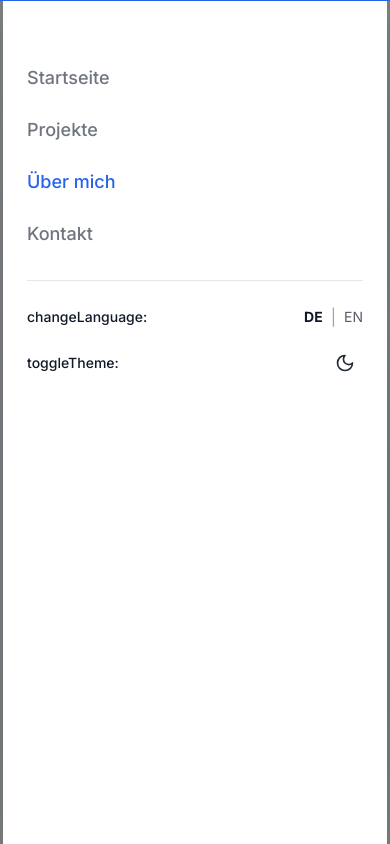
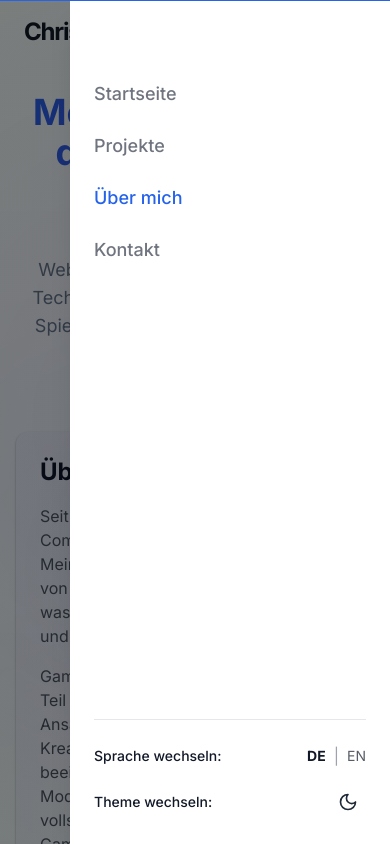
Before and after one commit to ChristianMLux/cml25, a Next.js app: page /de/about in a window 390 px wide. Both pictures are taken after a click on the button "Menü öffnen". Shown: the top 844 px of the page. Built offline with nearby package versions, Linux system fonts and the light colour scheme.

Commit message:
fix: - change text to match min. contrast value on about page. - change mobile nav behaviour to fix some issues - handle translation errors - add cv to download and fix project button

```diff
--- a/src/app/[locale]/about/page.tsx
+++ b/src/app/[locale]/about/page.tsx
@@ -127,19 +127,19 @@ export default function AboutPage({ params }: PageParams) {
           <h2 className="text-2xl font-bold mb-4 text-foreground">
             {t("aboutSection.title", "About Me")}
           </h2>
-          <p className="mb-4 text-muted-foreground">
+          <p className="mb-4 text-gray-600 dark:text-gray-800">
             {t(
               "aboutSection.paragraph1",
               "I have been fascinated by computers and technology since I was young. My journey started with customising forum signatures and templates, which sparked my interest in web development and design."
             )}
           </p>
-          <p className="mb-4 text-muted-foreground">
+          <p className="mb-4 text-gray-600 dark:text-gray-800">
             {t(
               "aboutSection.paragraph2",
               "Gaming has always been a significant part of my life and has influenced my approach to problem-solving and creativity in technology. From building simple mods to developing full applications, I've brought that gaming mindset of persistence and innovation."
             )}
           </p>
-          <p className="text-muted-foreground">
+          <p className="text-gray-600 dark:text-gray-800">
             {t(
               "aboutSection.paragraph3",
               "Today, I combine my technical skills with creative thinking to build solutions that are not only functional but engaging and intuitive. This portfolio represents the culmination of my experiences and showcases the projects I'm most proud of."
@@ -174,7 +174,7 @@ export default function AboutPage({ params }: PageParams) {
               {skills.map((skill) => (
                 <span
                   key={skill}
-                  className="px-3 py-1 bg-muted text-muted-foreground rounded-full text-sm"
+                  className="px-3 py-1 bg-muted text-gray-600 dark:text-gray-800 rounded-full text-sm"
                 >
                   {skill}
                 </span>
@@ -205,10 +205,10 @@ export default function AboutPage({ params }: PageParams) {
         transition={{ duration: 0.5, delay: 0.8 }}
         className="text-center mt-16"
       >
-        <h2 className="text-2xl font-bold mb-6 text-foreground">
+        <h2 className="text-2xl font-bold mb-6 text-foreground ">
           {t("connectSection.title", "Let's Connect")}
         </h2>
-        <p className="text-lg max-w-2xl mx-auto mb-8 text-muted-foreground">
+        <p className="text-lg max-w-2xl mx-auto mb-8 text-gray-600 dark:text-gray-800">
           {t(
             "connectSection.description",
             "Interested in collaborating or just want to chat about the latest in tech or gaming? Feel free to reach out through any of the channels below."
--- a/src/components/layout/Header/MobileNav.tsx
+++ b/src/components/layout/Header/MobileNav.tsx
@@ -23,22 +23,32 @@ export default function MobileNav({ locale, onClose }: MobileNavProps) {
 
   return (
     <motion.div
-      initial={{ opacity: 0, y: -20 }}
-      animate={{ opacity: 1, y: 0 }}
-      exit={{ opacity: 0, y: -20 }}
-      transition={{ duration: 0.2 }}
-      className="fixed inset-0 z-40 md:hidden"
+      initial={{ opacity: 0 }}
+      animate={{ opacity: 1 }}
+      exit={{ opacity: 0 }}
+      transition={{ duration: 0.3 }}
+      className="md:hidden"
     >
-      <div className="absolute inset-0 bg-black/50" onClick={onClose} />
+      <div
+        className="fixed inset-0 z-40 bg-black/50"
+        onClick={onClose}
+        aria-hidden="true"
+      />
 
-      <nav className="relative z-50 flex flex-col h-full py-16 px-6 w-full max-w-sm mx-auto bg-white dark:bg-gray-900 shadow-xl overflow-y-auto">
+      <motion.nav
+        initial={{ x: "100%" }}
+        animate={{ x: 0 }}
+        exit={{ x: "100%" }}
+        transition={{ duration: 0.3, ease: "easeInOut" }}
+        className="fixed right-0 top-0 z-50 flex h-screen w-full max-w-xs flex-col bg-white px-6 pb-6 pt-20 shadow-xl dark:bg-gray-900 overflow-y-auto"
+      >
         <div className="flex flex-col space-y-6">
           {navItems.map(({ href, label }) => (
             <LocalizedLink
               key={href}
               href={href}
               className={cn(
-                "text-lg font-medium hover:text-primary transition-colors",
+                "text-lg font-medium transition-colors hover:text-primary",
                 pathname === href ? "text-primary" : "text-foreground/60"
               )}
               onClick={onClose}
@@ -47,12 +57,12 @@ export default function MobileNav({ locale, onClose }: MobileNavProps) {
             </LocalizedLink>
           ))}
         </div>
-
-        <div className="mt-8 pt-6 border-t border-gray-200 dark:border-gray-700 ">
-          <div className="flex flex-col space-y-4 ">
-            <div className="flex space-x-4 items-center justify-between">
+        <div className="mt-auto flex-grow" />
+        <div className="mt-8 border-t border-gray-200 pt-6 dark:border-gray-700">
+          <div className="flex flex-col space-y-4">
+            <div className="flex items-center justify-between space-x-4">
               <span className="text-sm font-medium">
-                {t("changeLanguage")}:
+                {t("mobileNav.changeLanguage", "Sprache wechseln")}:
               </span>
               <div className="flex items-center space-x-2">
                 <a
@@ -74,11 +84,13 @@ export default function MobileNav({ locale, onClose }: MobileNavProps) {
             </div>
 
             <div className="flex items-center justify-between">
-              <span className="text-sm font-medium">{t("toggleTheme")}:</span>
+              <span className="text-sm font-medium">
+                {t("mobileNav.toggleTheme", "Theme wechseln")}:
+              </span>
               <button
                 onClick={() => toggleTheme()}
-                className="p-2 rounded-md hover:bg-gray-100 dark:hover:bg-gray-800"
-                aria-label={t("toggleTheme")}
+                className="rounded-md p-2 hover:bg-gray-100 dark:hover:bg-gray-800"
+                aria-label={t("theme.toggle")}
               >
                 {theme === "dark" ? (
                   <Sun className="h-5 w-5 text-white " />
@@ -89,7 +101,7 @@ export default function MobileNav({ locale, onClose }: MobileNavProps) {
             </div>
           </div>
         </div>
-      </nav>
+      </motion.nav>
     </motion.div>
   );
 }
--- a/src/components/layout/Header/index.tsx
+++ b/src/components/layout/Header/index.tsx
@@ -23,8 +23,21 @@ export default function Header({ locale }: HeaderProps) {
       setIsScrolled(window.scrollY > 0);
     };
     window.addEventListener("scroll", handleScroll);
+    handleScroll();
     return () => window.removeEventListener("scroll", handleScroll);
   }, []);
+
+  useEffect(() => {
+    if (isOpen) {
+      document.body.classList.add("overflow-hidden");
+    } else {
+      document.body.classList.remove("overflow-hidden");
+    }
+
+    return () => {
+      document.body.classList.remove("overflow-hidden");
+    };
+  }, [isOpen]);
 
   return (
     <header
@@ -44,7 +57,6 @@ export default function Header({ locale }: HeaderProps) {
             Christian M. Lux
           </LocalizedLink>
 
-          {/* Desktop Navigation */}
           <div className="hidden md:flex items-center space-x-8">
             {navItems.map(({ href, label }) => (
               <LocalizedLink
@@ -59,7 +71,6 @@ export default function Header({ locale }: HeaderProps) {
               </LocalizedLink>
             ))}
 
-            {/* Language Switcher */}
             <div className="flex items-center space-x-2">
               <a
                 href={`/de${pathname}`}
@@ -76,7 +87,6 @@ export default function Header({ locale }: HeaderProps) {
               </a>
             </div>
 
-            {/* Theme Toggle */}
             <button
               onClick={() => toggleTheme()}
               className="rounded-md p-2 hover:bg-gray-100 dark:hover:bg-gray-800 flex items-center justify-center"
@@ -90,11 +100,10 @@ export default function Header({ locale }: HeaderProps) {
             </button>
           </div>
 
-          {/* Mobile Menu Button */}
           <button
             className="md:hidden"
             onClick={() => setIsOpen(!isOpen)}
-            aria-label={t("openMenu")}
+            aria-label={t("mobile.openMenu", "Menü öffnen")}
           >
             <AnimatePresence mode="wait" initial={false}>
               <motion.div
@@ -115,7 +124,6 @@ export default function Header({ locale }: HeaderProps) {
         </div>
       </nav>
 
-      {/* Mobile Navigation */}
       <AnimatePresence>
         {isOpen && (
           <MobileNav
--- a/src/components/sections/About/index.tsx
+++ b/src/components/sections/About/index.tsx
@@ -2,10 +2,11 @@
 import { useEffect } from "react";
 import { motion } from "framer-motion";
 import Image from "next/image";
-import { Download } from "lucide-react";
+import { Download, ArrowRight } from "lucide-react";
 import { Button } from "@/components/ui/Button/button";
 import { SkillsShowcase } from "./SkillsShowcase";
 import { useTranslation } from "react-i18next";
+import { useRouter } from "@/lib/i18n-navigation";
 import React from "react";
 
 const skills = [
@@ -29,6 +30,7 @@ interface AboutProps {
 
 export default function About({ locale }: AboutProps) {
   const { t, i18n } = useTranslation(["common", "about"]);
+  const router = useRouter();
   const experiences = [
     {
       title: "Cloud Solution Architecture",
@@ -67,19 +69,26 @@ export default function About({ locale }: AboutProps) {
               {t("about:aboutSection.title")}
             </h2>
             <div className="mt-4 space-y-4">
-              <p className="text-[18px] text-gray-500 dark:text-gray-400">
+              <p className="text-[18px] text-gray-600 dark:text-gray-800">
                 {t("about:aboutSection.paragraph1")}
               </p>
-              <p className="text-[18px] text-gray-500 dark:text-gray-400">
+              <p className="text-[18px] text-gray-600 dark:text-gray-800">
                 {t("about:aboutSection.paragraph2")}
               </p>
               <div className="flex gap-4">
-                <Button>
-                  {t("common:buttons.downloadCV", "Download CV")}
-                  <Download className="ml-2 h-4 w-4" />
+                <Button asChild>
+                  <a href="/assets/cv/LebenslaufCML25.pdf" download>
+                    {t("common:buttons.downloadCV", "Download CV")}
+                    <Download className="ml-2 h-4 w-4" />
+                  </a>
                 </Button>
-                <Button variant="outline">
-                  {t("common:buttons.viewProjects", "View Projects")}
+
+                <Button
+                  variant="outline"
+                  onClick={() => router.push(locale + "/projects")}
+                >
+                  {t("common:buttons.viewProjects")}
+                  <ArrowRight className="ml-2 h-5 w-5" />
                 </Button>
               </div>
             </div>
--- a/src/components/sections/Projects/index.tsx
+++ b/src/components/sections/Projects/index.tsx
@@ -30,8 +30,8 @@ export default function Projects({ locale }: ProjectsProps) {
   const projectsData: Project[] = [
     {
       id: "1",
-      title: t("projects.spn.title"),
-      description: t("projects.spn.description"),
+      title: t("projects.spn-platform.title"),
+      description: t("projects.spn-platform.description"),
       imageUrl: "/assets/images/projects/projects_spn_landing.jpg",
       technologies: [
         "Next.js",
```
Also changed, not shown: 1 other file (tests, documents, lock files or other folders).
